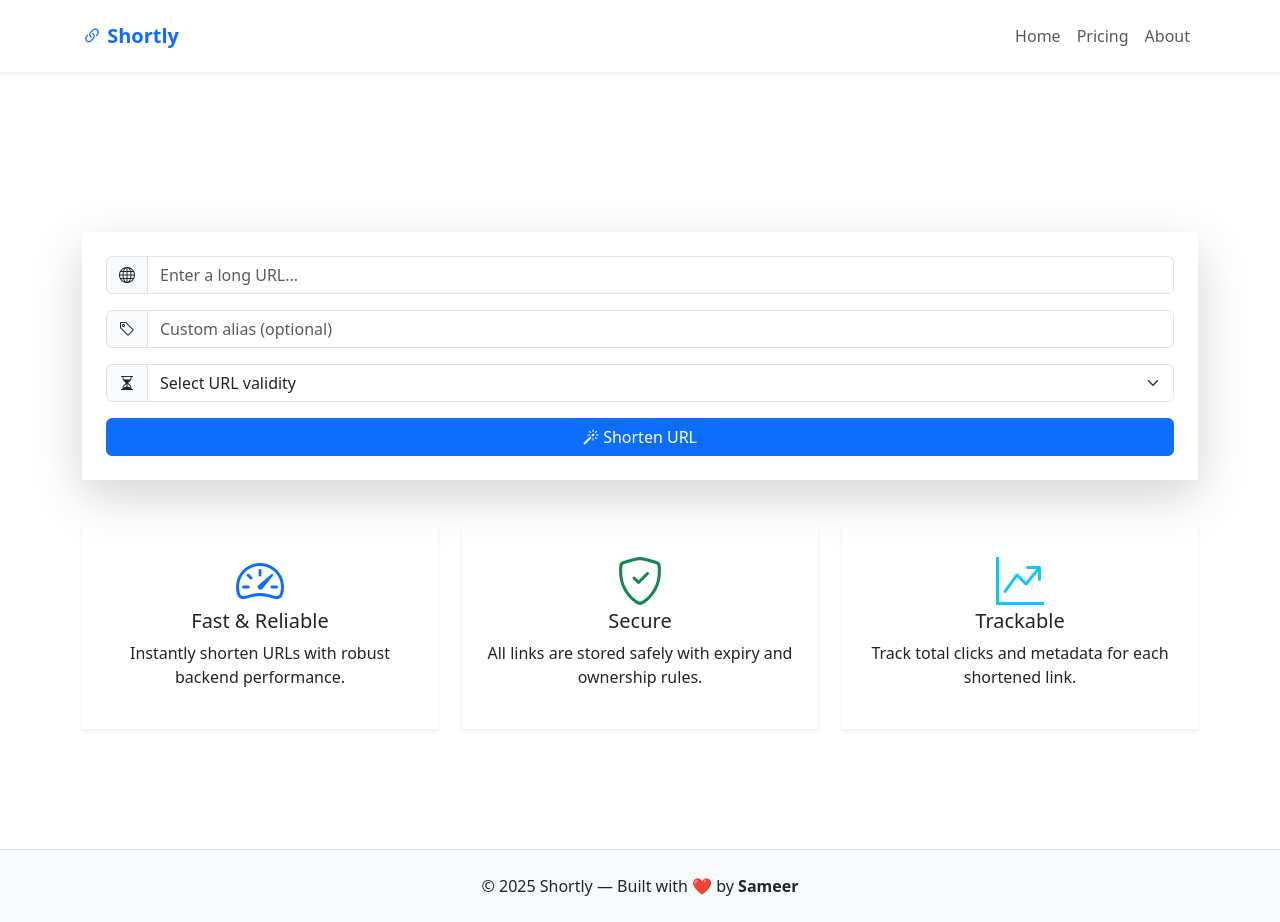
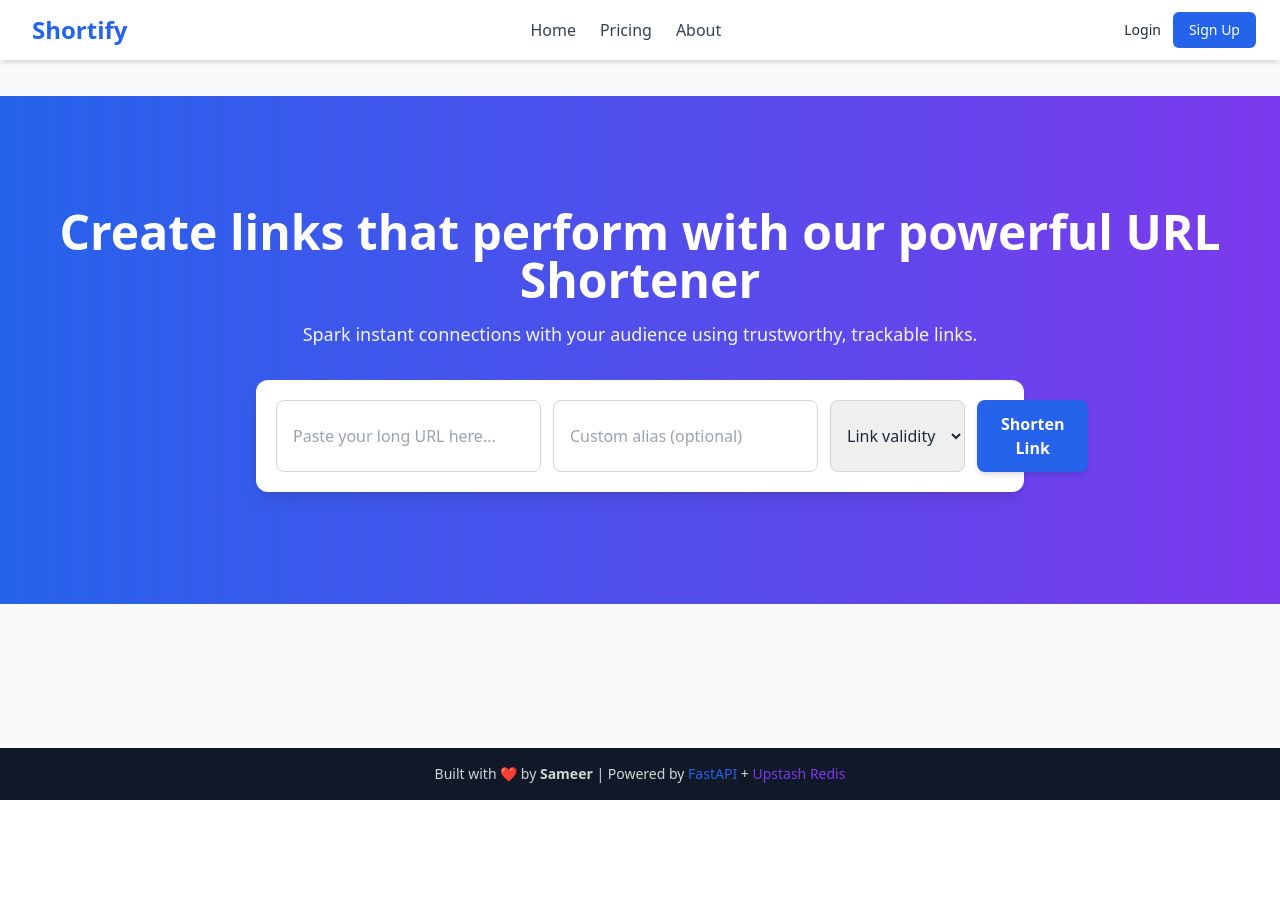
Before and after one commit to sk3577311/Pro_URL_Shortener, a FastAPI app: page / in a window 1280 px wide. After the commit the page ends 800 px from the top, so only its background shows below. Run offline with FastAPI, Linux system fonts and the light colour scheme; some libraries are stand-ins or nearby versions.

Commit message:
15/10/2025 2

```diff
--- a/static/JS/index.js
+++ b/static/JS/index.js
@@ -1,64 +1,17 @@
-// Loader effect
-document.getElementById("url-shortener-form").addEventListener("submit", function () {
-    const btn = document.getElementById("submitBtn");
-    btn.classList.add("loading");
-});
-
-// Copy animation
-function copyToClipboard() {
-    const input = document.getElementById("short-url");
-    const copyBtn = document.getElementById("copy-btn");
-
-    navigator.clipboard.writeText(input.value);
-    copyBtn.innerHTML = '<i class="bi bi-check2"></i>';
-    copyBtn.classList.add("btn-success");
-
-    setTimeout(() => {
-        copyBtn.innerHTML = '<i class="bi bi-clipboard"></i>';
-        copyBtn.classList.remove("btn-success");
-    }, 1500);
+function openModal(id) {
+  document.getElementById(id).classList.remove("hidden");
+}
+function closeModal(id) {
+  document.getElementById(id).classList.add("hidden");
+}
+function switchModal(openId, closeId) {
+  closeModal(closeId);
+  openModal(openId);
 }
 
-// Floating shapes animation
-const canvas = document.getElementById("floating-bg");
-const ctx = canvas.getContext("2d");
-let width, height;
-let particles = [];
-
-function resize() {
-  width = canvas.width = window.innerWidth;
-  height = canvas.height = window.innerHeight;
-  initParticles();
+function copyToClipboard() {
+  const input = document.getElementById("short-url");
+  input.select();
+  navigator.clipboard.writeText(input.value);
+  alert("Copied to clipboard!");
 }
-
-function initParticles() {
-  particles = [];
-  for (let i = 0; i < 25; i++) {
-    particles.push({
-      x: Math.random() * width,
-      y: Math.random() * height,
-      r: Math.random() * 4 + 1,
-      dx: (Math.random() - 0.5) * 1,
-      dy: (Math.random() - 0.5) * 1,
-    });
-  }
-}
-
-function draw() {
-  ctx.clearRect(0, 0, width, height);
-  ctx.fillStyle = "rgba(255,255,255,0.6)";
-  particles.forEach((p) => {
-    ctx.beginPath();
-    ctx.arc(p.x, p.y, p.r, 0, Math.PI * 2);
-    ctx.fill();
-    p.x += p.dx;
-    p.y += p.dy;
-    if (p.x < 0 || p.x > width) p.dx *= -1;
-    if (p.y < 0 || p.y > height) p.dy *= -1;
-  });
-  requestAnimationFrame(draw);
-}
-
-window.addEventListener("resize", resize);
-resize();
-draw();
--- a/static/css/index.css
+++ b/static/css/index.css
@@ -13,6 +13,10 @@ body {
   background-color: #ffffff;
   line-height: 1.6;
   overflow-x: hidden;
+}
+
+html {
+  scroll-behavior: smooth;
 }
 
 a {
--- a/templates/base.html
+++ b/templates/base.html
@@ -3,40 +3,58 @@
 <head>
   <meta charset="UTF-8" />
   <meta name="viewport" content="width=device-width, initial-scale=1.0" />
-  <title>{% block title %}URL Shortener{% endblock %}</title>
-  <link href="https://cdn.jsdelivr.net/npm/bootstrap@5.3.3/dist/css/bootstrap.min.css" rel="stylesheet">
-  <link href="https://cdn.jsdelivr.net/npm/bootstrap-icons@1.11.3/font/bootstrap-icons.css" rel="stylesheet">
+  <title>{{ title if title else "Shortify - URL Shortener" }}</title>
+
+  <!-- Tailwind CSS -->
+  <script src="https://cdn.tailwindcss.com"></script>
+  <script>
+    tailwind.config = {
+      theme: {
+        extend: {
+          colors: {
+            primary: '#2563eb',
+            secondary: '#7c3aed',
+          }
+        }
+      }
+    }
+  </script>
+
   <link rel="stylesheet" href="{{ url_for('static', path='css/style.css') }}">
 </head>
-<body>
+
+<body class="bg-gray-50 text-gray-800 flex flex-col min-h-screen">
 
   <!-- Navbar -->
-  <nav class="navbar navbar-expand-lg navbar-light bg-white shadow-sm py-3">
-    <div class="container">
-      <a class="navbar-brand fw-bold text-primary" href="/">
-        <i class="bi bi-link-45deg"></i> Shortly
+  <nav class="bg-white shadow-md fixed w-full z-50">
+    <div class="container mx-auto flex justify-between items-center px-6 py-3">
+      <a href="/" class="text-2xl font-bold text-primary flex items-center gap-2">
+        <i class="bi bi-link-45deg"></i> Shortify
       </a>
-      <button class="navbar-toggler" type="button" data-bs-toggle="collapse" data-bs-target="#navbarNav">
-        <span class="navbar-toggler-icon"></span>
-      </button>
-      <div class="collapse navbar-collapse justify-content-end" id="navbarNav">
-        <ul class="navbar-nav">
-          <li class="nav-item"><a class="nav-link" href="/">Home</a></li>
-          <li class="nav-item"><a class="nav-link" href="/pricing">Pricing</a></li>
-          <li class="nav-item"><a class="nav-link" href="/about">About</a></li>
-        </ul>
+      <ul class="hidden md:flex gap-6 text-gray-700 font-medium">
+        <li><a href="/" class="hover:text-primary">Home</a></li>
+        <li><a href="/pricing" class="hover:text-primary">Pricing</a></li>
+        <li><a href="/about" class="hover:text-primary">About</a></li>
+      </ul>
+      <div class="flex items-center gap-3">
+        <button onclick="openModal('login-modal')" class="text-sm font-medium hover:text-primary">Login</button>
+        <button onclick="openModal('signup-modal')" class="bg-primary text-white px-4 py-2 rounded-md text-sm hover:bg-blue-700">Sign Up</button>
       </div>
     </div>
   </nav>
 
-  {% block content %}{% endblock %}
+  <main class="flex-grow pt-24">
+    {% block content %}{% endblock %}
+  </main>
 
   <!-- Footer -->
-  <footer class="text-center py-4 mt-5 bg-light border-top">
-    <p class="mb-0">© 2025 Shortly — Built with ❤️ by <strong>Sameer</strong></p>
+  <footer class="bg-gray-900 text-gray-300 py-4 text-center text-sm mt-16">
+    Built with ❤️ by <b>Sameer</b> | Powered by <span class="text-primary">FastAPI</span> + <span class="text-secondary">Upstash Redis</span>
   </footer>
 
-  <script src="https://cdn.jsdelivr.net/npm/bootstrap@5.3.3/dist/js/bootstrap.bundle.min.js"></script>
-  <script src="{{ url_for('static', path='js/index.js') }}" defer></script>
+  <!-- Auth Modals -->
+  {% include 'modals.html' %}
+
+  <script src="{{ url_for('static', path='js/main.js') }}"></script>
 </body>
 </html>
--- a/templates/index.html
+++ b/templates/index.html
@@ -1,79 +1,43 @@
 {% extends "base.html" %}
-{% block title %}Shortly - URL Shortener{% endblock %}
 {% block content %}
-<section class="hero-section d-flex align-items-center text-center text-white">
-  <div class="container">
-    <h1 class="display-5 fw-bold mb-4 animate-slide-up">Shorten, Share & Track Your Links</h1>
-    <p class="lead mb-5 animate-fade-in">Create short links that make your URLs simple and shareable.</p>
 
-    <div class="shorten-box mx-auto p-4 shadow-lg">
-      <form action="/shorten" method="post" id="url-form">
-        <div class="input-group mb-3">
-          <span class="input-group-text"><i class="bi bi-globe"></i></span>
-          <input type="url" class="form-control" name="original_url" placeholder="Enter a long URL..." required>
-        </div>
+<section class="bg-gradient-to-r from-primary to-secondary text-white py-28 text-center">
+  <div class="container mx-auto px-6">
+    <h1 class="text-4xl md:text-5xl font-extrabold mb-4">
+      Create links that perform with our powerful URL Shortener
+    </h1>
+    <p class="text-lg text-gray-100 mb-8">
+      Spark instant connections with your audience using trustworthy, trackable links.
+    </p>
 
-        <div class="input-group mb-3">
-          <span class="input-group-text"><i class="bi bi-tag"></i></span>
-          <input type="text" class="form-control" name="custom_alias" placeholder="Custom alias (optional)">
-        </div>
-
-        <div class="input-group mb-3">
-          <span class="input-group-text"><i class="bi bi-hourglass-split"></i></span>
-          <select name="ttl" class="form-select" required>
-            <option disabled selected>Select URL validity</option>
+    <form id="url-shortener-form" class="max-w-3xl mx-auto bg-white rounded-xl p-5 flex flex-col md:flex-row gap-3 shadow-lg">
+      <input type="text" name="original_url" placeholder="Paste your long URL here..."
+        class="flex-grow px-4 py-3 border border-gray-300 rounded-lg text-gray-800 focus:ring-2 focus:ring-primary" required>
+      <input type="text" name="custom_alias" placeholder="Custom alias (optional)"
+        class="px-4 py-3 border border-gray-300 rounded-lg text-gray-800 focus:ring-2 focus:ring-primary">
+      <select name="ttl" class="border border-gray-300 rounded-lg px-3 py-3 text-gray-800 focus:ring-2 focus:ring-primary">
+        <option disabled selected>Link validity</option>
         <option value="86400">1 day</option>
-            <option value="259200">3 days</option>
         <option value="604800">7 days</option>
         <option value="2592000">30 days</option>
         <option value="0">Unlimited</option>
       </select>
-        </div>
-
-        <button type="submit" class="btn btn-primary w-100"><i class="bi bi-magic"></i> Shorten URL</button>
+      <button type="submit"
+        class="bg-primary hover:bg-blue-700 text-white px-6 py-3 rounded-lg font-semibold shadow-md">
+        Shorten Link
+      </button>
     </form>
 
     {% if short_url %}
-      <div class="alert alert-success text-center mt-4">
-        <p><strong>Short URL:</strong></p>
-        <div class="input-group">
-          <input type="text" class="form-control" id="short-url" value="{{ short_url }}" readonly>
-          <button class="btn btn-secondary" onclick="copyToClipboard()"><i class="bi bi-clipboard"></i></button>
+    <div class="mt-6">
+      <p class="text-sm">Your shortened URL:</p>
+      <div class="flex justify-center mt-2">
+        <input id="short-url" class="px-4 py-2 rounded-l-md border border-gray-300 w-72 text-gray-800" value="{{ short_url }}" readonly>
+        <button onclick="copyToClipboard()" class="bg-blue-600 text-white px-4 rounded-r-md">Copy</button>
       </div>
-        <small class="text-muted">Valid for {{ readable_ttl }}</small>
     </div>
-      {% elif error %}
-      <div class="alert alert-danger mt-4 text-center">{{ error }}</div>
     {% endif %}
-    </div>
   </div>
 </section>
 
-<section class="features-section py-5">
-  <div class="container">
-    <div class="row text-center">
-      <div class="col-md-4 mb-4">
-        <div class="feature-card p-4 shadow-sm">
-          <i class="bi bi-speedometer2 display-5 text-primary mb-3"></i>
-          <h5>Fast & Reliable</h5>
-          <p>Instantly shorten URLs with robust backend performance.</p>
-        </div>
-      </div>
-      <div class="col-md-4 mb-4">
-        <div class="feature-card p-4 shadow-sm">
-          <i class="bi bi-shield-check display-5 text-success mb-3"></i>
-          <h5>Secure</h5>
-          <p>All links are stored safely with expiry and ownership rules.</p>
-        </div>
-      </div>
-      <div class="col-md-4 mb-4">
-        <div class="feature-card p-4 shadow-sm">
-          <i class="bi bi-graph-up-arrow display-5 text-info mb-3"></i>
-          <h5>Trackable</h5>
-          <p>Track total clicks and metadata for each shortened link.</p>
-        </div>
-      </div>
-    </div>
-  </div>
-</section>
 {% endblock %}
--- /dev/null
+++ b/templates/modals.html
@@ -0,0 +1,30 @@
+<!-- Login Modal -->
+<div id="login-modal" class="hidden fixed inset-0 bg-black bg-opacity-50 flex justify-center items-center">
+  <div class="bg-white p-6 rounded-xl w-80 relative">
+    <h2 class="text-xl font-semibold mb-3">Login</h2>
+    <input type="email" placeholder="Email" class="w-full mb-3 px-3 py-2 border rounded-lg">
+    <input type="password" placeholder="Password" class="w-full mb-3 px-3 py-2 border rounded-lg">
+    <button class="bg-primary text-white px-4 py-2 rounded-lg w-full">Login</button>
+    <p class="text-sm text-center mt-2 text-gray-500">or continue with</p>
+    <div class="flex justify-center gap-3 mt-2">
+      <button class="border px-3 py-2 rounded-md">Google</button>
+      <button class="border px-3 py-2 rounded-md">GitHub</button>
+    </div>
+    <button onclick="closeModal('login-modal')" class="absolute top-2 right-3 text-gray-500">✕</button>
+  </div>
+</div>
+
+<!-- Signup Modal -->
+<div id="signup-modal" class="hidden fixed inset-0 bg-black bg-opacity-50 flex justify-center items-center">
+  <div class="bg-white p-6 rounded-xl w-80 relative">
+    <h2 class="text-xl font-semibold mb-3">Sign Up</h2>
+    <input type="text" placeholder="Full Name" class="w-full mb-3 px-3 py-2 border rounded-lg">
+    <input type="email" placeholder="Email" class="w-full mb-3 px-3 py-2 border rounded-lg">
+    <input type="password" placeholder="Password" class="w-full mb-3 px-3 py-2 border rounded-lg">
+    <button class="bg-primary text-white px-4 py-2 rounded-lg w-full">Create Account</button>
+    <p class="text-sm text-center mt-2 text-gray-500">Already have an account?
+      <a href="#" onclick="switchModal('login-modal', 'signup-modal')" class="text-primary">Login</a>
+    </p>
+    <button onclick="closeModal('signup-modal')" class="absolute top-2 right-3 text-gray-500">✕</button>
+  </div>
+</div>
```
Lines whose indentation alone changed are shown as unchanged.
